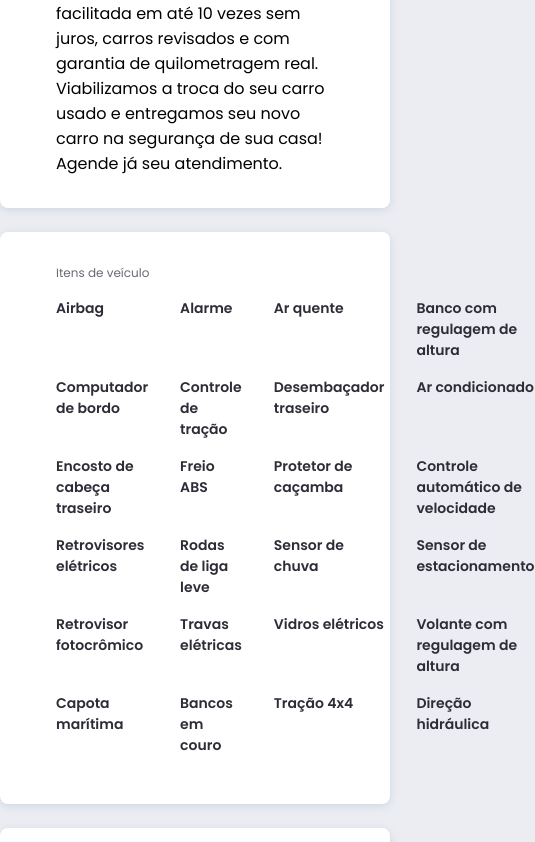
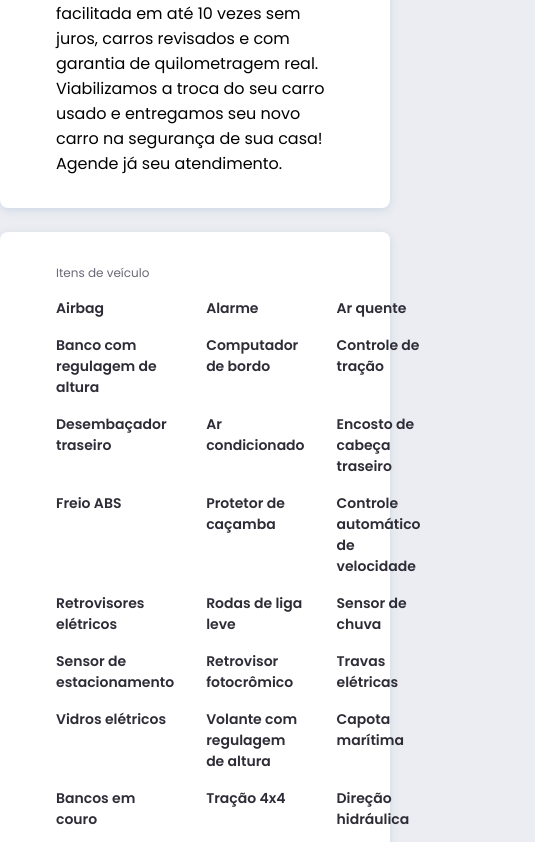
Before and after one commit to TallysonFreitas/webmotors, a React (Create React App) app: page /comprar-veiculo in a window 390 px wide. Shown: the part 1374-2216 px from the top of the page, 535 px wide, since content can reach past the window. Built offline with nearby package versions, Linux system fonts and the light colour scheme.

Commit message:
style: mudando grid responsivo ItemVeiculo

```diff
--- a/src/containers/InfoCarro/styles.ts
+++ b/src/containers/InfoCarro/styles.ts
@@ -45,6 +45,10 @@ export const ItemsVeiculo = styled.div`
     display: grid;
     grid-template-columns: 1fr 1fr 1fr 1fr;
     gap: 16px 32px;
+
+    @media (max-width: 640px) {
+      grid-template-columns: 1fr 1fr 1fr;
+    }
 
     li {
       font-size: 14px;
```
